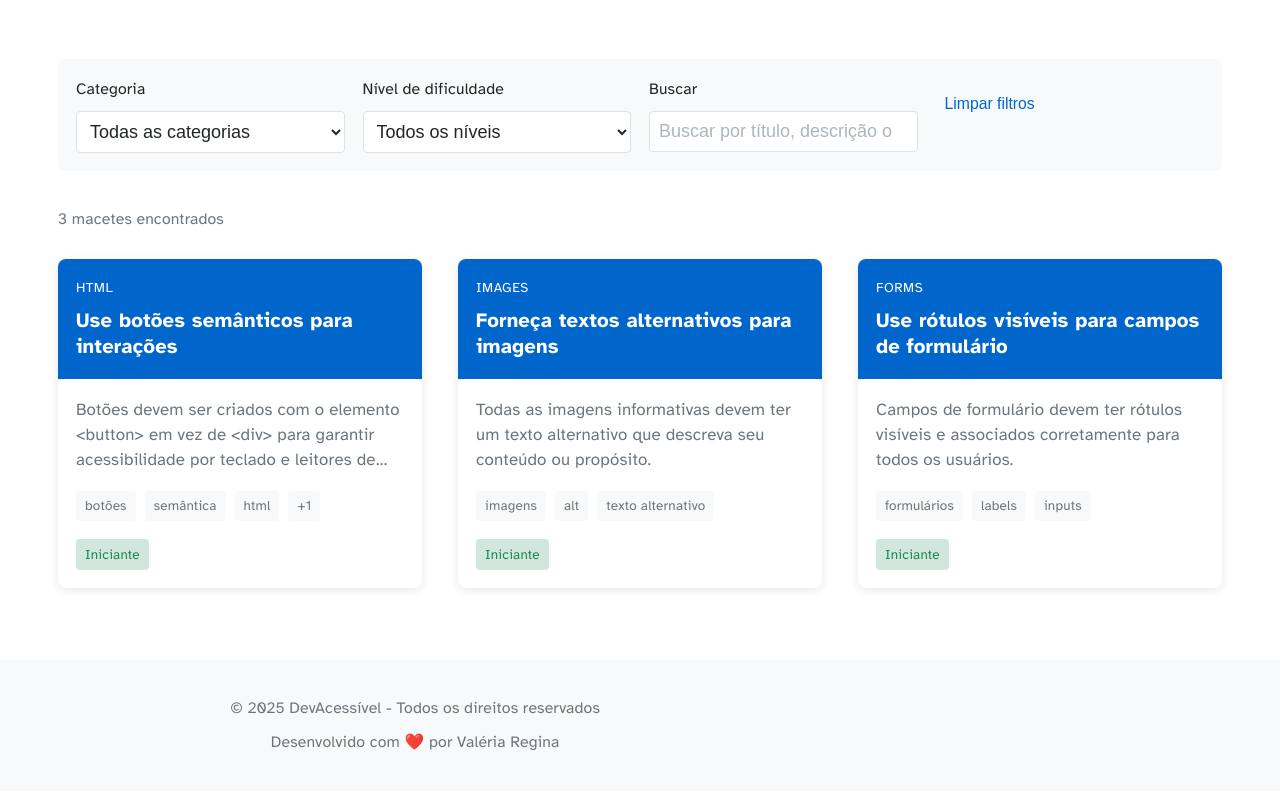
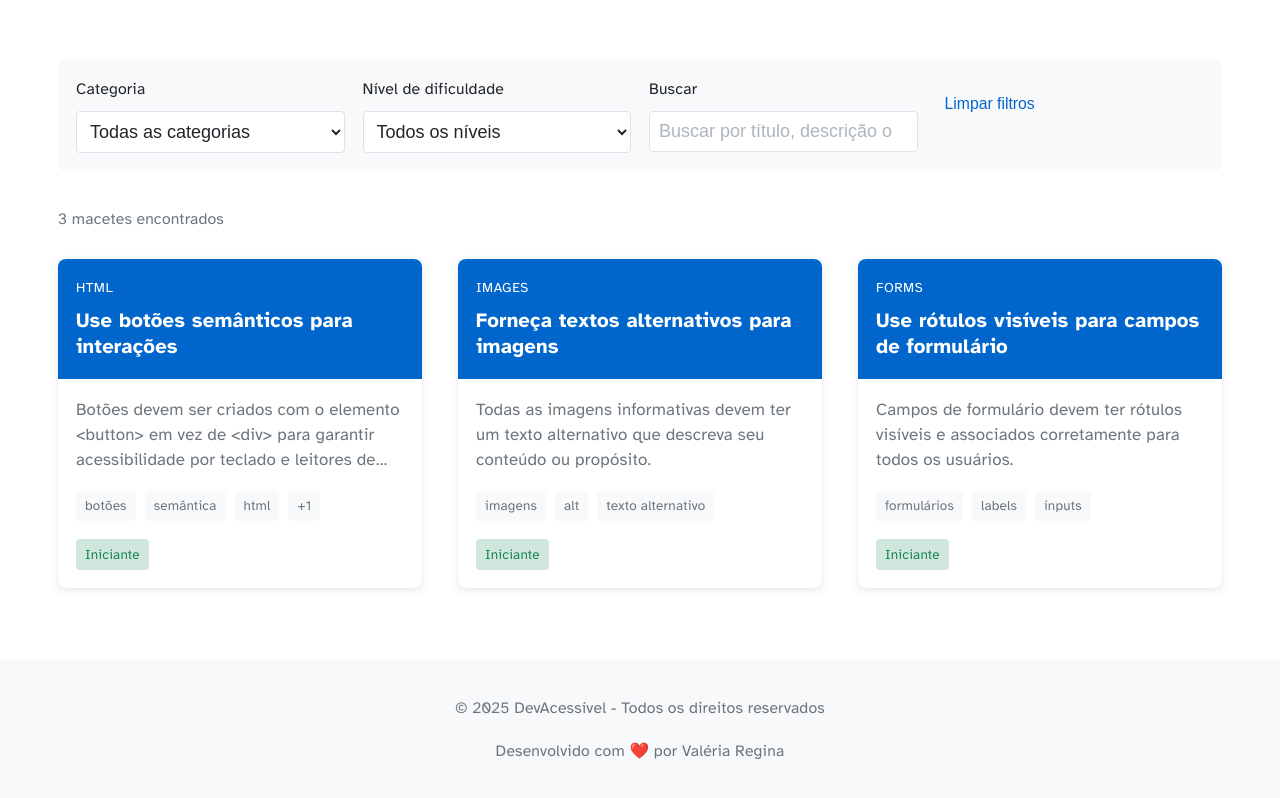
Before and after one commit to ValeriaRoyal/DevAcessivel, a React (Vite) app: page / in a window 1280 px wide. Shown: the part 264-1062 px from the top of the page. Built offline with nearby package versions, Linux system fonts and the light colour scheme.

Commit message:
Corrigindo centralização do texto no rodapé

```diff
--- a/src/components/layout/Layout.tsx
+++ b/src/components/layout/Layout.tsx
@@ -120,10 +120,14 @@ const FooterContent = styled.div`
   text-align: center;
   color: var(--color-text-secondary);
   font-size: 0.875rem;
+  display: flex;
+  flex-direction: column;
+  align-items: center;
 
   p {
     margin: 0.5rem 0;
     text-align: center;
+    max-width: 100%; /* Sobrescreve o limite de largura global */
   }
 `;
 
```
